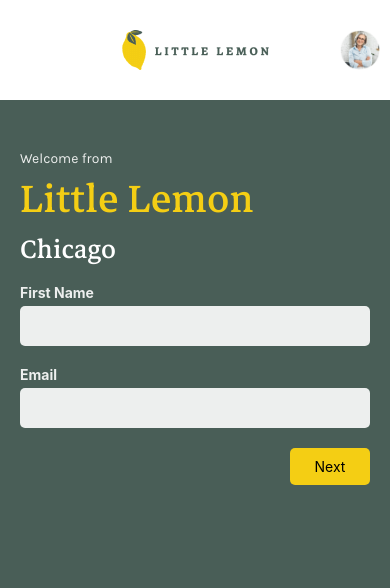
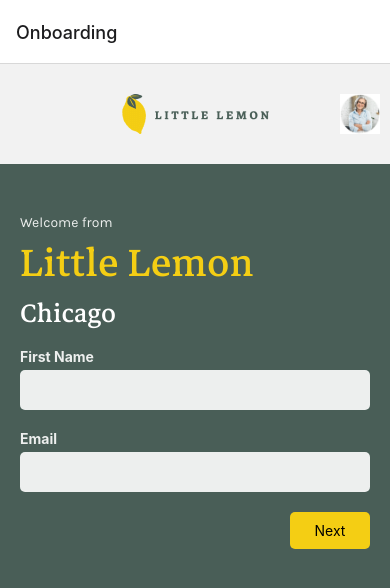
Before and after one commit to YatootaY/little-lemon-mobile, a React Native app: screen / in a window 390 px wide. Shown: the top 588 px of the page. Built offline with nearby package versions, Linux system fonts and the light colour scheme.

Commit message:
feat(navigation): setup navigation

```diff
--- a/App.js
+++ b/App.js
@@ -1,6 +1,10 @@
 import { StyleSheet, Text, View } from 'react-native';
 import OnBoarding from './screens/OnBoarding';
 import {useFonts} from "expo-font"
+import {NavigationContainer} from "@react-navigation/native"
+import { createNativeStackNavigator } from '@react-navigation/native-stack';
+
+const Stack = createNativeStackNavigator()
 
 export default function App() {
 
@@ -14,7 +18,11 @@
   }
 
   return (
-    <OnBoarding/>
+    <NavigationContainer>
+      <Stack.Navigator>
+        <Stack.Screen name="Onboarding" component={OnBoarding}/>
+      </Stack.Navigator>
+    </NavigationContainer>
   );
 }
 
--- a/package.json
+++ b/package.json
@@ -9,11 +9,15 @@
     "web": "expo start --web"
   },
   "dependencies": {
+    "@react-navigation/native": "^6.1.9",
+    "@react-navigation/native-stack": "^6.9.15",
     "expo": "~49.0.15",
+    "expo-font": "~11.4.0",
     "expo-status-bar": "~1.6.0",
     "react": "18.2.0",
     "react-native": "0.72.6",
-    "expo-font": "~11.4.0"
+    "react-native-safe-area-context": "4.6.3",
+    "react-native-screens": "~3.22.0"
   },
   "devDependencies": {
     "@babel/core": "^7.20.0"
```
Also changed, not shown: 1 other file (tests, documents, lock files or other folders).
